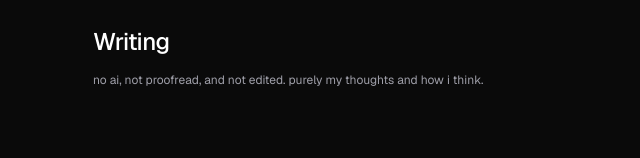
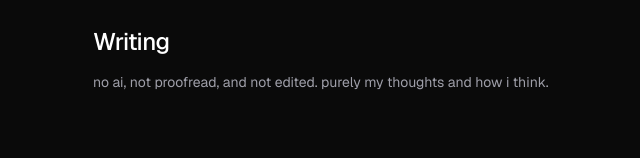
Before and after one commit to hbhatty/Portfolio, a Next.js app: page /blog in a window 1280 px wide. Shown: the part 142-300 px from the top of the page, without its empty margins (235-875 px from the left). Built offline with nearby package versions, Linux system fonts and the light colour scheme.

Commit message:
Make intro size consistent

```diff
--- a/app/blog/page.tsx
+++ b/app/blog/page.tsx
@@ -23,7 +23,7 @@ export default function BlogPage() {
           <h1 className="mt-12 text-2xl font-medium tracking-tight text-white">
             Writing
           </h1>
-          <p className="mt-3 max-w-xl text-xs leading-5 text-zinc-400">
+          <p className="mt-3 max-w-xl text-sm leading-6 text-zinc-400">
             no ai, not proofread, and not edited. purely my thoughts and how i think.
           </p>
         </header>
```
